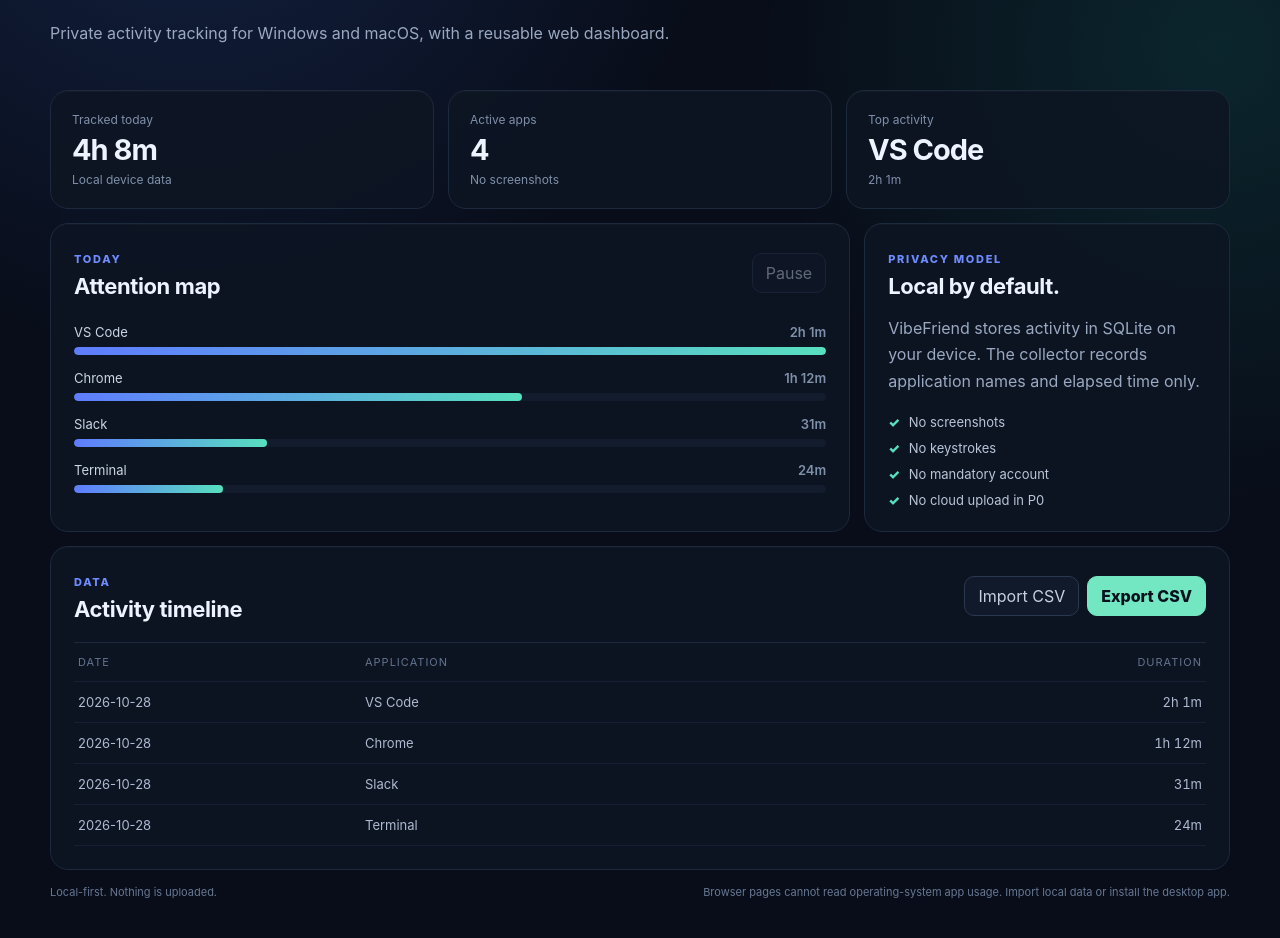
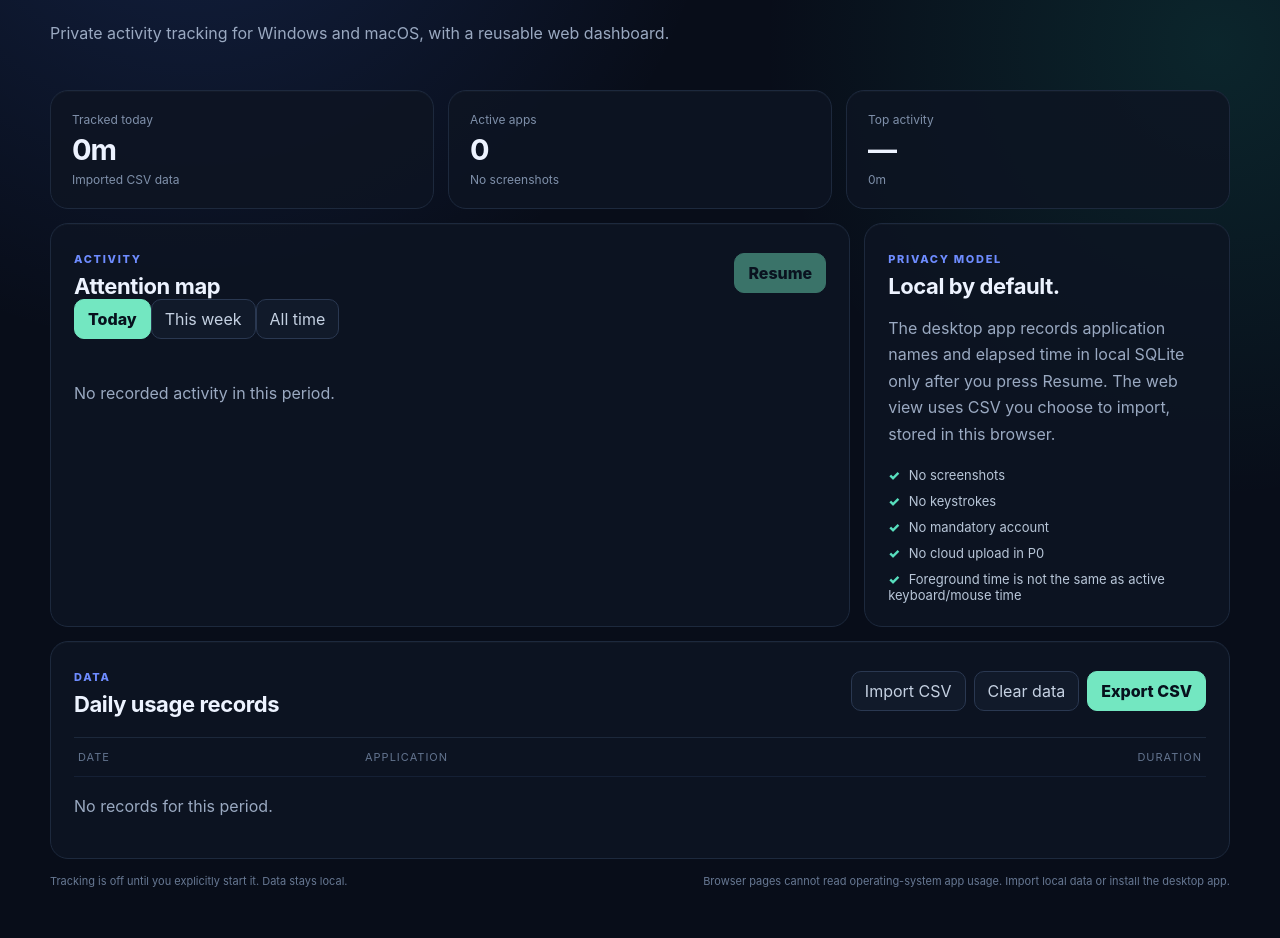
Before and after one commit to kinzirva/VibeFriend, a React (Vite) app in the folder apps/web/: page / in a window 1280 px wide. Shown: the part 180-1118 px from the top of the page. Built offline with nearby package versions, Linux system fonts and the light colour scheme.

Commit message:
feat: consent-first dashboard with day/week reports and safe CSV import

```diff
--- a/apps/web/src/App.tsx
+++ b/apps/web/src/App.tsx
@@ -6,12 +6,16 @@
   seconds: number;
 };
 
-const demoRows: ActivityRow[] = [
-  { day: new Date().toISOString().slice(0, 10), app: "VS Code", seconds: 7260 },
-  { day: new Date().toISOString().slice(0, 10), app: "Chrome", seconds: 4320 },
-  { day: new Date().toISOString().slice(0, 10), app: "Slack", seconds: 1860 },
-  { day: new Date().toISOString().slice(0, 10), app: "Terminal", seconds: 1440 }
-];
+const storageKey = "vibefriend-web-import-v1";
+
+function localDay(date: Date) {
+  return [date.getFullYear(), String(date.getMonth() + 1).padStart(2, "0"), String(date.getDate()).padStart(2, "0")].join("-");
+}
+
+function csvApp(value: string) {
+  const safe = /^[=+\-@\t\r]/.test(value) ? `'${value}` : value;
+  return `"${safe.replace(/"/g, '""')}"`;
+}
 
 const isDesktop = () => "__TAURI_INTERNALS__" in window;
 
@@ -28,28 +32,65 @@
 }
 
 function parseCsv(text: string): ActivityRow[] {
-  return text
-    .trim()
-    .split(/\r?\n/)
-    .slice(1)
-    .map((line) => {
-      const [day, app, seconds] = line.split(",");
-      return { day: day?.trim() || "", app: app?.replace(/^"|"$/g, "").trim() || "Unknown", seconds: Number(seconds) || 0 };
-    })
-    .filter((row) => row.day && row.app);
+  const records: string[][] = [];
+  let record: string[] = [];
+  let field = "";
+  let quoted = false;
+  for (let i = 0; i < text.length; i++) {
+    const char = text[i];
+    if (char === '"') {
+      if (quoted && text[i + 1] === '"') { field += '"'; i++; }
+      else if (quoted) quoted = false;
+      else if (field === "") quoted = true;
+      else throw new Error("Invalid CSV quotation.");
+    } else if (char === "," && !quoted) {
+      record.push(field); field = "";
+    } else if ((char === "\n" || char === "\r") && !quoted) {
+      if (char === "\r" && text[i + 1] === "\n") i++;
+      record.push(field);
+      if (record.some((value) => value !== "")) records.push(record);
+      record = []; field = "";
+    } else {
+      field += char;
+    }
+  }
+  if (quoted) throw new Error("Unclosed CSV quotation.");
+  if (field || record.length) { record.push(field); records.push(record); }
+  const header = records.shift()?.map((value) => value.trim().toLowerCase());
+  if (header?.join(",") !== "day,app,seconds") throw new Error("CSV columns must be day,app,seconds.");
+  if (records.length > 100000) throw new Error("CSV contains too many records.");
+  return records.map(([day, app, rawSeconds], index) => {
+    const seconds = Number(rawSeconds);
+    if (!/^\d{4}-\d{2}-\d{2}$/.test(day ?? "") || !app?.trim() ||
+        !Number.isFinite(seconds) || seconds <= 0 || seconds > 86400) {
+      throw new Error(`Invalid activity at CSV row ${index + 2}.`);
+    }
+    return { day, app, seconds };
+  });
 }
 
 export default function App() {
-  const [rows, setRows] = useState<ActivityRow[]>(demoRows);
-  const [tracking, setTracking] = useState(true);
+  const [rows, setRows] = useState<ActivityRow[]>(() => {
+    if (isDesktop()) return [];
+    try {
+      const saved = localStorage.getItem(storageKey);
+      return saved ? parseCsv(saved) : [];
+    } catch { return []; }
+  });
+  const [tracking, setTracking] = useState(false);
+  const [period, setPeriod] = useState<"today" | "week" | "all">("today");
   const [mode, setMode] = useState<"desktop" | "web">(isDesktop() ? "desktop" : "web");
-  const [status, setStatus] = useState("Local-first. Nothing is uploaded.");
+  const [status, setStatus] = useState("Tracking is off until you explicitly start it. Data stays local.");
 
   const refresh = async () => {
     if (!isDesktop()) return;
     try {
-      const latest = await invokeDesktop<ActivityRow[]>("get_activity");
+      const [latest, enabled] = await Promise.all([
+        invokeDesktop<ActivityRow[]>("get_activity"),
+        invokeDesktop<boolean>("get_tracking")
+      ]);
       setRows(latest);
+      setTracking(enabled);
       setMode("desktop");
       setStatus("Live desktop data from the local SQLite database.");
     } catch (error) {
@@ -64,47 +105,77 @@
     return () => window.clearInterval(timer);
   }, []);
 
+  const today = localDay(new Date());
+  const monday = new Date();
+  monday.setDate(monday.getDate() - ((monday.getDay() + 6) % 7));
+  const weekStart = localDay(monday);
+  const filteredRows = useMemo(() => rows.filter((row) =>
+    period === "all" || (period === "today" ? row.day === today : row.day >= weekStart && row.day <= today)
+  ).sort((a, b) => b.day.localeCompare(a.day) || b.seconds - a.seconds), [rows, period, today, weekStart]);
+
   const totals = useMemo(() => {
     const byApp = new Map<string, number>();
-    for (const row of rows) byApp.set(row.app, (byApp.get(row.app) ?? 0) + row.seconds);
+    for (const row of filteredRows) byApp.set(row.app, (byApp.get(row.app) ?? 0) + row.seconds);
     return [...byApp.entries()].sort((a, b) => b[1] - a[1]);
-  }, [rows]);
+  }, [filteredRows]);
 
   const totalSeconds = totals.reduce((sum, [, seconds]) => sum + seconds, 0);
   const topSeconds = Math.max(1, totals[0]?.[1] ?? 1);
 
   const toggleTracking = async () => {
+    if (!isDesktop()) return;
     const next = !tracking;
+    try {
+      await invokeDesktop("set_tracking", { enabled: next });
       setTracking(next);
-    if (isDesktop()) {
-      await invokeDesktop("set_tracking", { enabled: next });
-      setStatus(next ? "Tracking resumed." : "Tracking paused.");
+      setStatus(next ? "Tracking enabled by you." : "Tracking paused.");
+    } catch (error) {
+      setStatus(`Unable to change tracking: ${String(error)}`);
     }
   };
 
   const exportCsv = async () => {
-    let csv: string;
-    if (isDesktop()) {
-      csv = await invokeDesktop<string>("export_csv");
-    } else {
-      csv = ["day,app,seconds", ...rows.map((row) => `${row.day},"${row.app.replace(/\"/g, '\"\"')}",${row.seconds}`)].join("\n");
-    }
+    try {
+      const csv = isDesktop()
+        ? await invokeDesktop<string>("export_csv")
+        : ["day,app,seconds", ...rows.map((row) => `${row.day},${csvApp(row.app)},${row.seconds}`)].join("\n") + "\n";
       const blob = new Blob([csv], { type: "text/csv;charset=utf-8" });
       const url = URL.createObjectURL(blob);
       const link = document.createElement("a");
       link.href = url;
       link.download = "vibefriend-activity.csv";
       link.click();
-    URL.revokeObjectURL(url);
+      window.setTimeout(() => URL.revokeObjectURL(url), 1000);
+    } catch (error) {
+      setStatus(`CSV export failed: ${String(error)}`);
+    }
   };
 
   const importCsv = async (event: ChangeEvent<HTMLInputElement>) => {
     const file = event.target.files?.[0];
-    if (!file) return;
-    const parsed = parseCsv(await file.text());
+    event.target.value = "";
+    if (!file || isDesktop()) return;
+    try {
+      if (file.size > 10_000_000) throw new Error("CSV exceeds 10 MB.");
+      const content = await file.text();
+      const parsed = parseCsv(content);
       setRows(parsed);
-    setMode("web");
-    setStatus(`Loaded ${parsed.length} local rows from ${file.name}.`);
+      try {
+        localStorage.setItem(storageKey, content);
+        setStatus(`Imported ${parsed.length} rows into this browser only. Use Clear data to erase them.`);
+      } catch {
+        setStatus(`Imported ${parsed.length} rows for this session. Browser storage is unavailable.`);
+      }
+    } catch (error) {
+      setStatus(`CSV import failed: ${String(error)}`);
+    }
+  };
+
+  const clearWebData = () => {
+    if (isDesktop()) return;
+    localStorage.removeItem(storageKey);
+    setRows([]);
+    setStatus("Imported browser data cleared.");
   };
 
   return (
@@ -119,7 +190,7 @@
       </header>
 
       <section className="metrics">
-        <article><span>Tracked today</span><strong>{formatDuration(totalSeconds)}</strong><small>Local device data</small></article>
+        <article><span>{period === "today" ? "Tracked today" : period === "week" ? "Tracked this week" : "Tracked total"}</span><strong>{formatDuration(totalSeconds)}</strong><small>{isDesktop() ? "Local SQLite data" : "Imported CSV data"}</small></article>
         <article><span>Active apps</span><strong>{totals.length}</strong><small>No screenshots</small></article>
         <article><span>Top activity</span><strong>{totals[0]?.[0] ?? "—"}</strong><small>{formatDuration(totals[0]?.[1] ?? 0)}</small></article>
       </section>
@@ -127,12 +198,20 @@
       <section className="grid">
         <article className="panel">
           <div className="panelHead">
-            <div><span className="eyebrow">TODAY</span><h2>Attention map</h2></div>
+            <div><span className="eyebrow">ACTIVITY</span><h2>Attention map</h2></div>
             <button className={tracking ? "secondary" : "primary"} onClick={() => void toggleTracking()} disabled={!isDesktop()}>
               {tracking ? "Pause" : "Resume"}
             </button>
           </div>
+          <div className="periodTabs" aria-label="Report period">
+            {(["today", "week", "all"] as const).map((value) => (
+              <button key={value} className={period === value ? "primary" : "secondary"} onClick={() => setPeriod(value)}>
+                {value === "today" ? "Today" : value === "week" ? "This week" : "All time"}
+              </button>
+            ))}
+          </div>
           <div className="bars">
+            {totals.length === 0 && <p>No recorded activity in this period.</p>}
             {totals.slice(0, 8).map(([app, seconds]) => (
               <div className="barRow" key={app}>
                 <div className="barMeta"><span>{app}</span><b>{formatDuration(seconds)}</b></div>
@@ -145,31 +224,34 @@
         <aside className="panel privacy">
           <span className="eyebrow">PRIVACY MODEL</span>
           <h2>Local by default.</h2>
-          <p>VibeFriend stores activity in SQLite on your device. The collector records application names and elapsed time only.</p>
+          <p>The desktop app records application names and elapsed time in local SQLite only after you press Resume. The web view uses CSV you choose to import, stored in this browser.</p>
           <ul>
             <li>No screenshots</li>
             <li>No keystrokes</li>
             <li>No mandatory account</li>
             <li>No cloud upload in P0</li>
+            <li>Foreground time is not the same as active keyboard/mouse time</li>
           </ul>
         </aside>
       </section>
 
       <section className="panel timeline">
         <div className="panelHead">
-          <div><span className="eyebrow">DATA</span><h2>Activity timeline</h2></div>
+          <div><span className="eyebrow">DATA</span><h2>Daily usage records</h2></div>
           <div className="actions">
-            <label className="secondary fileButton">Import CSV<input type="file" accept=".csv,text/csv" onChange={(event) => void importCsv(event)} /></label>
+            {!isDesktop() && <label className="secondary fileButton">Import CSV<input type="file" accept=".csv,text/csv" onChange={(event) => void importCsv(event)} /></label>}
+            {!isDesktop() && <button className="secondary" onClick={clearWebData}>Clear data</button>}
             <button className="primary" onClick={() => void exportCsv()}>Export CSV</button>
           </div>
         </div>
         <div className="table">
           <div className="tableRow tableHead"><span>Date</span><span>Application</span><span>Duration</span></div>
-          {rows.slice(0, 12).map((row, index) => (
+          {filteredRows.slice(0, 12).map((row, index) => (
             <div className="tableRow" key={`${row.day}-${row.app}-${index}`}>
               <span>{row.day}</span><span>{row.app}</span><span>{formatDuration(row.seconds)}</span>
             </div>
           ))}
+          {filteredRows.length === 0 && <p>No records for this period.</p>}
         </div>
       </section>
 
```
Lines whose indentation alone changed are shown as unchanged.
